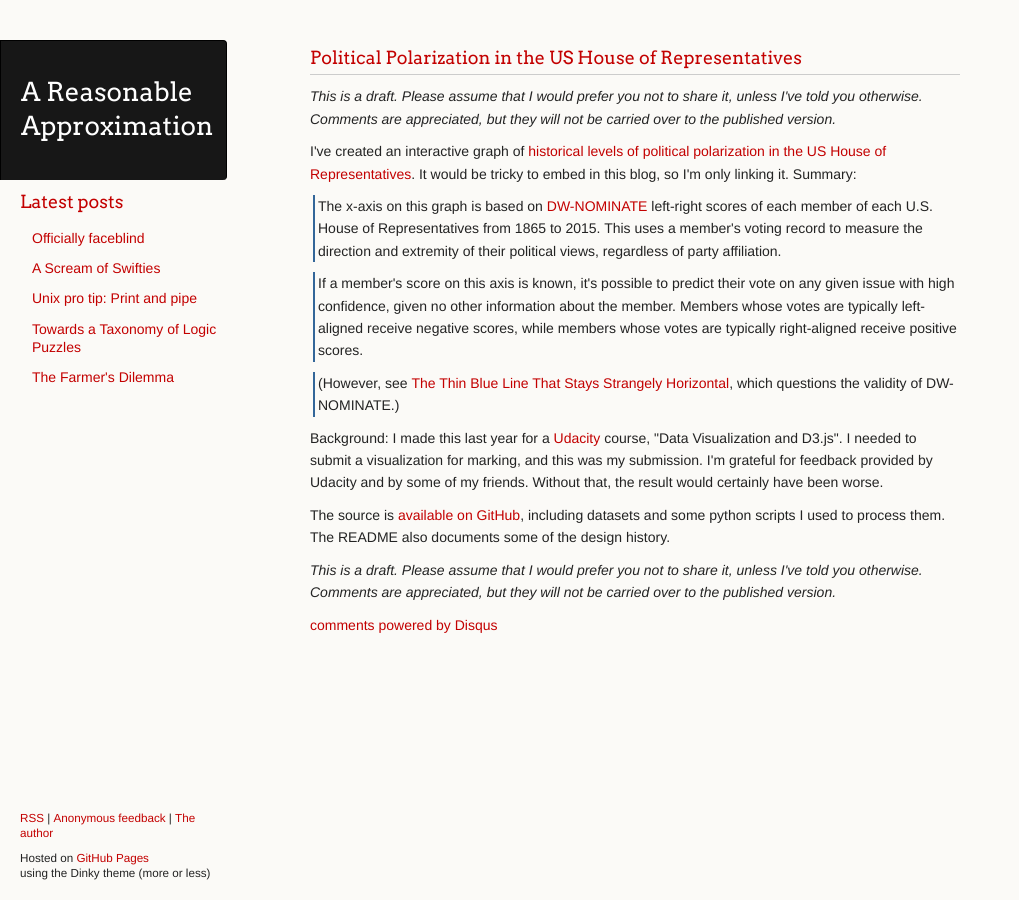
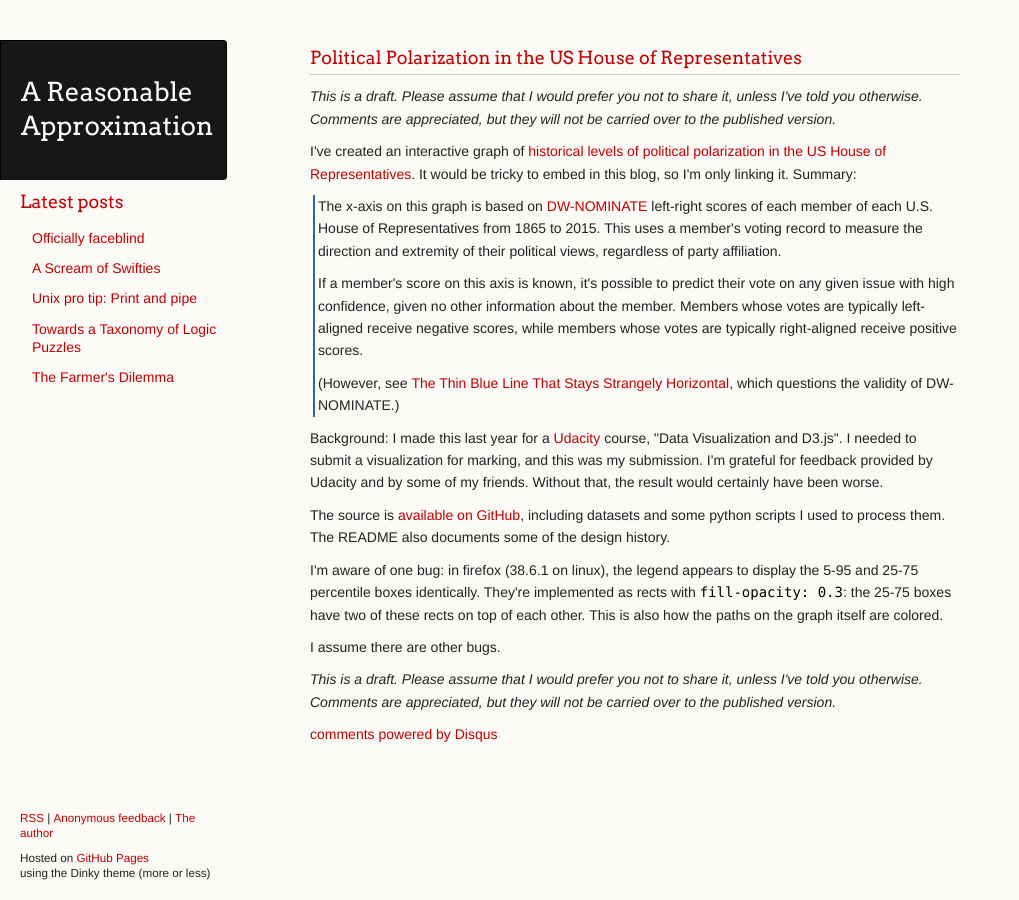
Before and after one commit to ChickenProp/chickenprop.github.com, a Jekyll site: the page built from drafts/political-polarization.md, in a window 1280 px wide. Shown: the whole page, without its empty margins (0-1019 px from the left). Built offline with Jekyll 4.4.1, drawn with Linux system fonts in a browser that asks for light colours; nearby versions of some CDN libraries; comment, search, counter and statistics services are not loaded.

Commit message:
edit polarization

```diff
--- a/drafts/political-polarization.md
+++ b/drafts/political-polarization.md
@@ -5,11 +5,15 @@ title: "Political Polarization in the US House of Representatives"
 I've created an interactive graph of <a href="http://bl.ocks.org/ChickenProp/raw/9dd807b7a14f7b797421/">historical levels of political polarization in the US House of Representatives</a>. It would be tricky to embed in this blog, so I'm only linking it. Summary:
 
 > The x-axis on this graph is based on [DW-NOMINATE](https://en.wikipedia.org/wiki/NOMINATE_%28scaling_method%29) left-right scores of each member of each U.S. House of Representatives from 1865 to 2015. This uses a member's voting record to measure the direction and extremity of their political views, regardless of party affiliation.
-
+>
 > If a member's score on this axis is known, it's possible to predict their vote on any given issue with high confidence, given no other information about the member. Members whose votes are typically left-aligned receive negative scores, while members whose votes are typically right-aligned receive positive scores.
-
+>
 > (However, see [The Thin Blue Line That Stays Strangely Horizontal](http://slatestarcodex.com/2013/09/21/the-thin-blue-line-that-stays-bizarrely-horizontal/), which questions the validity of DW-NOMINATE.)
 
 Background: I made this last year for a [Udacity](https://en.wikipedia.org/wiki/Udacity) course, "Data Visualization and D3.js". I needed to submit a visualization for marking, and this was my submission. I'm grateful for feedback provided by Udacity and by some of my friends. Without that, the result would certainly have been worse.
 
 The source is [available on GitHub](https://github.com/ChickenProp/dwnom-interactive), including datasets and some python scripts I used to process them. The README also documents some of the design history.
+
+I'm aware of one bug: in firefox (38.6.1 on linux), the legend appears to display the 5-95 and 25-75 percentile boxes identically. They're implemented as rects with `fill-opacity: 0.3`: the 25-75 boxes have two of these rects on top of each other. This is also how the paths on the graph itself are colored.
+
+I assume there are other bugs.
```
